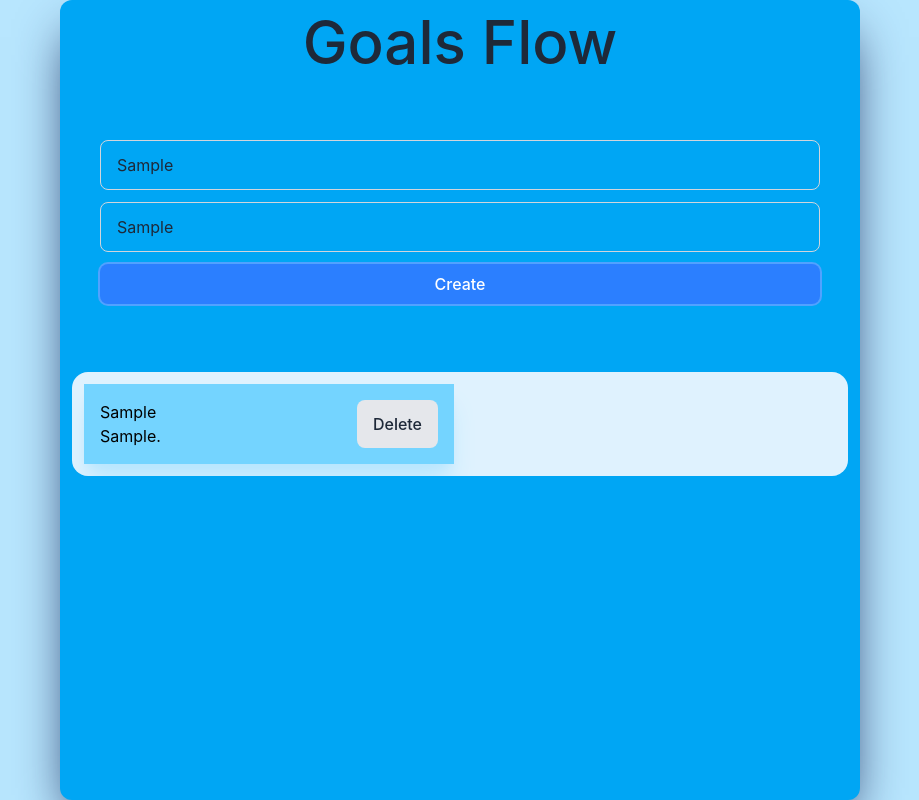
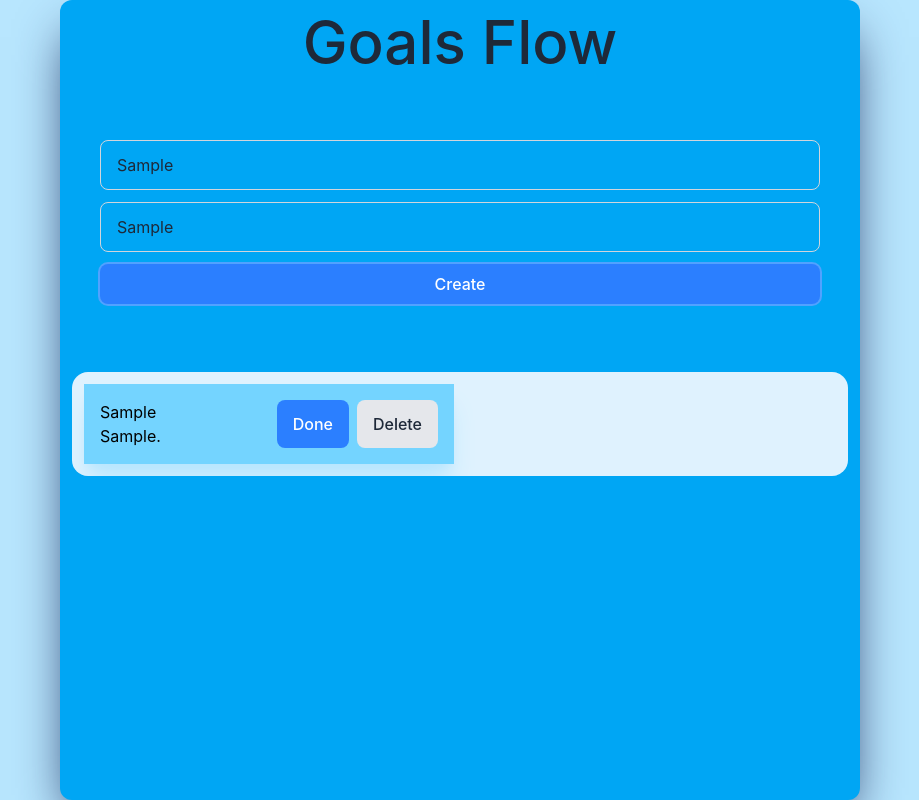
Before and after one commit to pauloh-neo/react-goalsFlow, a React (Vite) app: page / in a window 1280 px wide. Both pictures are taken after typing "Sample", "Sample" into the empty fields and a click on the button "Create". Shown: the whole page, without its empty margins (180-1099 px from the left). Built offline with nearby package versions, Linux system fonts and the light colour scheme.

Commit message:
Add GoalIsDone

```diff
--- a/src/App.tsx
+++ b/src/App.tsx
@@ -14,7 +14,6 @@ function App() {
   const [goal, setGoal] = useState<string>("");
   const [goalsList, setGoalsList] = useState<Goals[]>([])
   const [description, setDescription] = useState<string>("")
-  const [done, setIsDone] = useState(false)
 
   function handleCreateGoal(){
 
@@ -22,7 +21,7 @@ function App() {
       id: crypto.randomUUID(),
       title: goal,
       description: description,
-      isDone: done
+      isDone: false,
     }
 
     setGoalsList((goal) => [...goal, newGoal])
@@ -32,13 +31,19 @@ function App() {
     setGoalsList((prevGoal) => prevGoal.filter((goal) => goal.id !== id))
   }
 
+  function handleIsDone(id: string){
+    setGoalsList((prev) => prev.map((goal) =>
+      goal.id == id ? {...goal, isDone: !goal.isDone} : goal
+    ))
+  }
+
   return (
     <>
       <main className="h-screen bg-sky-200 flex justify-center items-center">
         <section className="w-200 h-200 bg-sky-500 flex flex-col p-3 gap-10 rounded-xl shadow-blue-950 shadow-2xl">
           <Header title="Goals Flow"/>
           <CreateForm goal={goal} setGoal={setGoal} description={description} setDescription={setDescription} handleCreateGoal={handleCreateGoal}/>
-          <GoalsList goals={goalsList} handleDelete={handleDelete}/>
+          <GoalsList goals={goalsList} handleDelete={handleDelete} handleIsDone={handleIsDone}/>
         </section>
       </main>
     </>
--- a/src/components/GoalsList.tsx
+++ b/src/components/GoalsList.tsx
@@ -2,11 +2,13 @@ import { type Goals } from "../App";
 import Button from "./Button";
 
 type GoalsListProps = {
-    goals: Goals[],
-    handleDelete:  (id: string) => void;
+    goals: Goals[];
+
+    handleDelete: (id:string) => void;
+    handleIsDone: (id:string) => void;
 }
 
-export function GoalsList({goals, handleDelete}:GoalsListProps){
+export function GoalsList({goals, handleDelete, handleIsDone}:GoalsListProps){
 
     // const arrNum = Array.from({length: 5}, (_, i) => i)
     // console.log(arrNum)
@@ -16,10 +18,14 @@ export function GoalsList({goals, handleDelete}:GoalsListProps){
             {goals.map((goal) => (
                 <li className="bg-sky-300 p-4 flex justify-between shadow-sky-200 shadow-xl" key={goal.id}>
                     <div>
-                        <h2>{goal.title}</h2>
+                        <h2 className={`${goal.isDone? "line-through" : ""}`}>{goal.title}</h2>
                         <p>{goal.description}.</p>
+
                     </div>
-                    <Button onClick={() => handleDelete(goal.id)} variant="secondary" size="md">Delete</Button>
+                    <div className="flex gap-2">
+                        <Button onClick={() => handleIsDone(goal.id)} variant="primary" size="md">Done</Button>
+                        <Button onClick={() => handleDelete(goal.id)} variant="secondary" size="md">Delete</Button>
+                    </div>
                 </li>
             ))}
         </ul>
```
